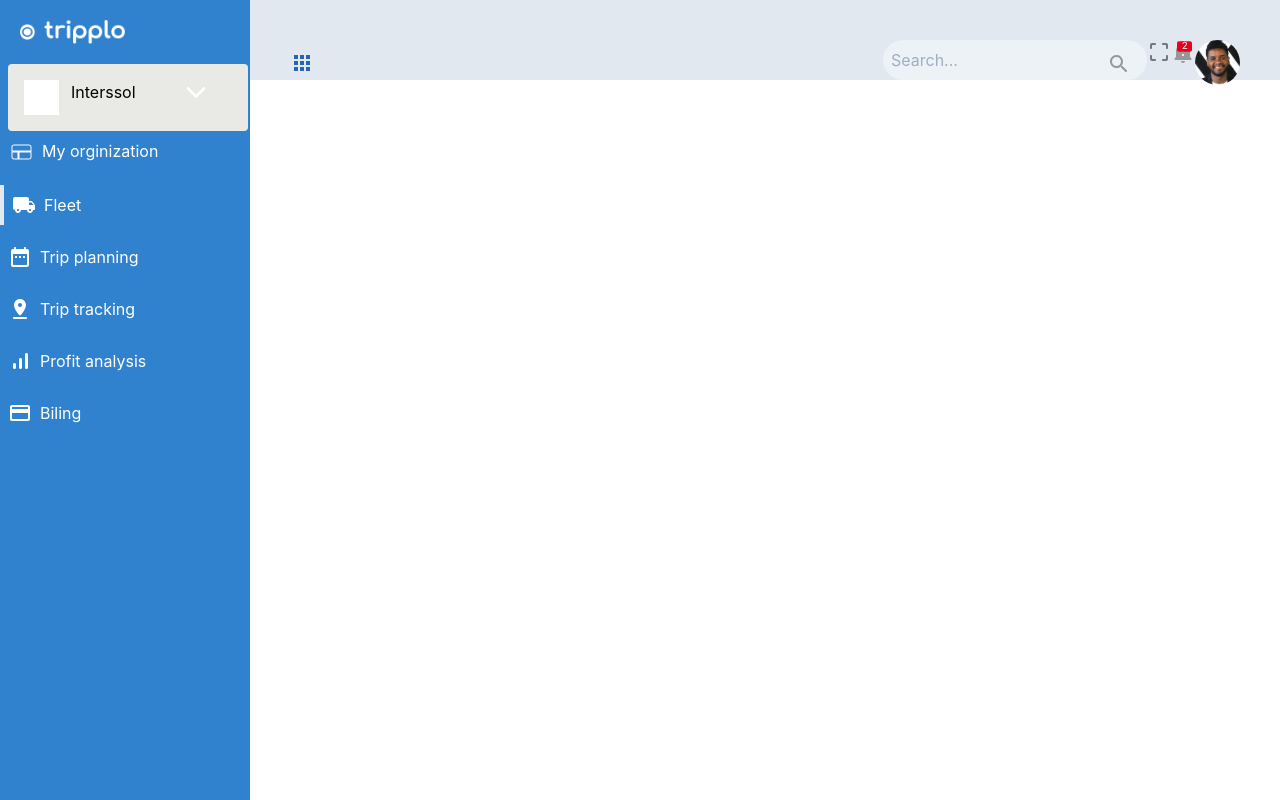
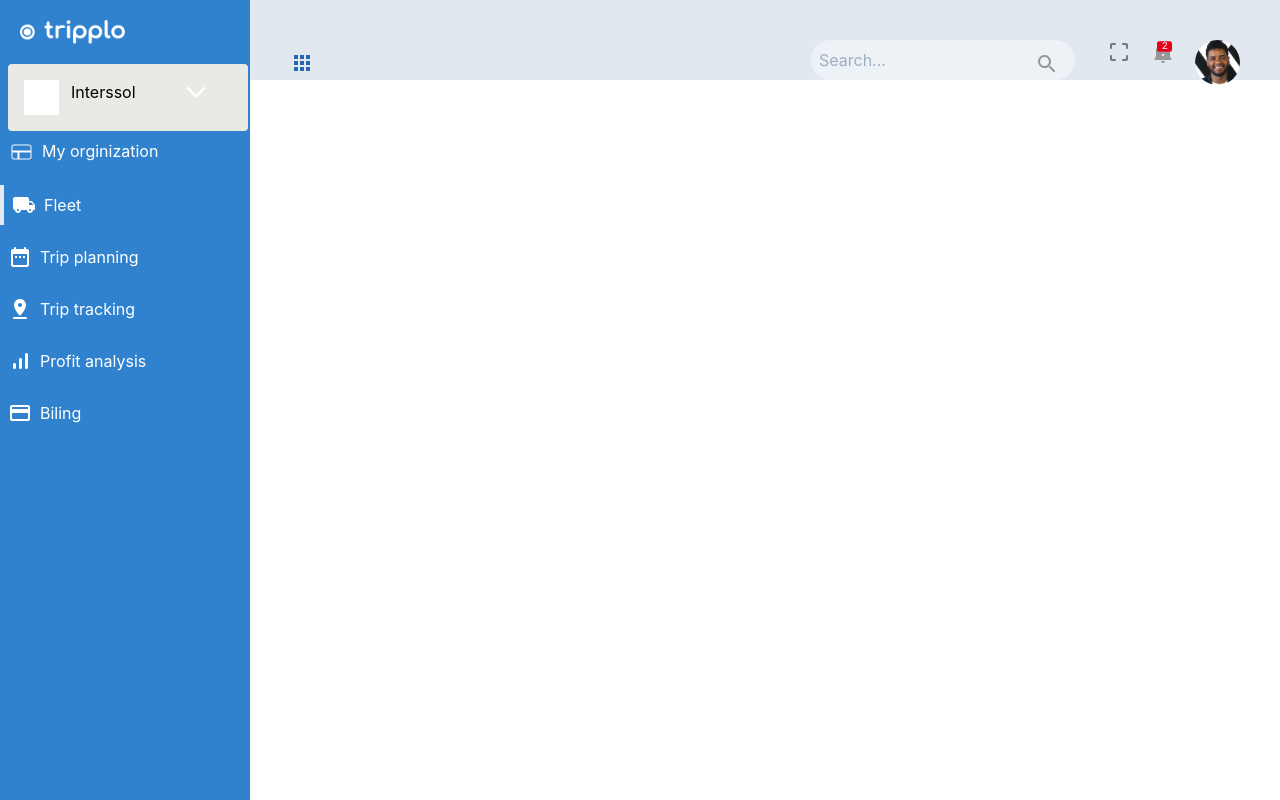
Before and after one commit to AmoDinho/tripplo-dashboard, a React (Create React App) app: page / in a window 1280 px wide. Built offline with nearby package versions, Linux system fonts and the light colour scheme.

Commit message:
just need to lift the thing up

```diff
--- a/src/components/navigation/TopNav.js
+++ b/src/components/navigation/TopNav.js
@@ -29,8 +29,8 @@ margin-bottom: 10px;
                 <SearchBar />
 
 
-                <img src={Grid} alt="grid" />
-                <img src={Bell} alt="bell" />
+                <img src={Grid} className="ml-8 mr-5" alt="grid" />
+                <img src={Bell} className="mr-5" alt="bell" />
 
                 <Avatar src={User} />
 
```
